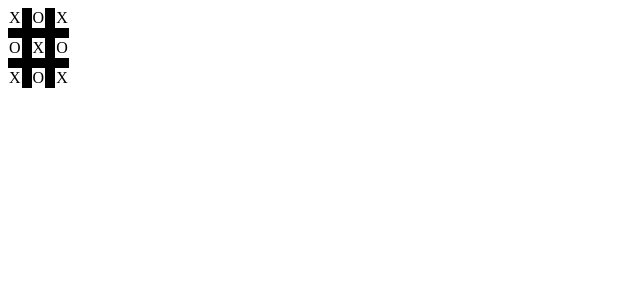
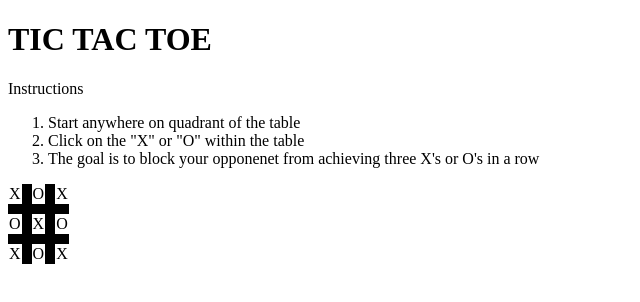
Before and after one commit to romaniapm/Tic-Tac-Toe, a plain HTML site: page index.html in a window 1280 px wide. Shown: the whole page, without its empty margins (0-640 px from the left). Drawn offline with Linux system fonts and the light colour scheme.

Commit message:
added title and instructions

```diff
--- a/css/style.css
+++ b/css/style.css
@@ -18,3 +18,5 @@ table{
   border-collapse: collapse;
   border-spacing:0;
 }
+
+.
--- a/index.html
+++ b/index.html
@@ -1,13 +1,27 @@
 <!DOCTYPE html>
 <html lang="en">
+
 <head>
 
-<link rel="stylesheet" type="text/css" href="css/style.css">
-  <title>Tic Tac Toe</title>
+  <link rel="stylesheet" type="text/css" href="css/style.css">
+
+<title>TIC TAC TOE</title>
 
 </head>
 
 <body>
+
+  <h1>TIC TAC TOE</h1>
+
+  <p>Instructions</p>
+
+  <ol>
+  <li>Start anywhere on quadrant of the table </li>
+  <li>Click on the "X" or "O" within the table</li>
+  <li>The goal is to block your opponenet from achieving three X's or O's
+       in a row</li>
+</ol>
+
    <div id="tic-tac-toe">
     <table>
       <tr id="row1">
```
